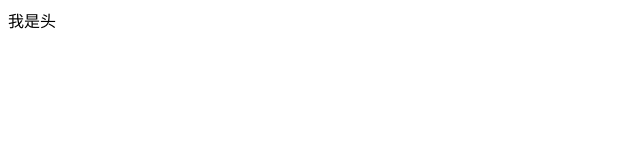
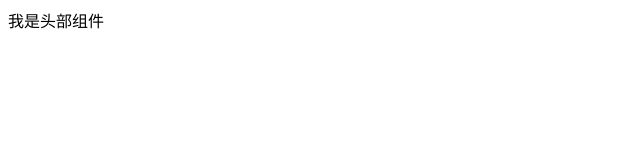
Before and after one commit to funtower/fun-admin, a Vue app in the folder fun-admin/: page / in a window 1280 px wide. Shown: the top 160 px of the page, without its empty margins (0-640 px from the left). Built offline with nearby package versions, Linux system fonts and the light colour scheme.

Commit message:
修改头部组件

```diff
--- a/fun-admin/src/components/common/Header.vue
+++ b/fun-admin/src/components/common/Header.vue
@@ -1,6 +1,6 @@
 <template>
   <div>
-    我是头
+    我是头部组件
   </div>
 </template>
 
```
